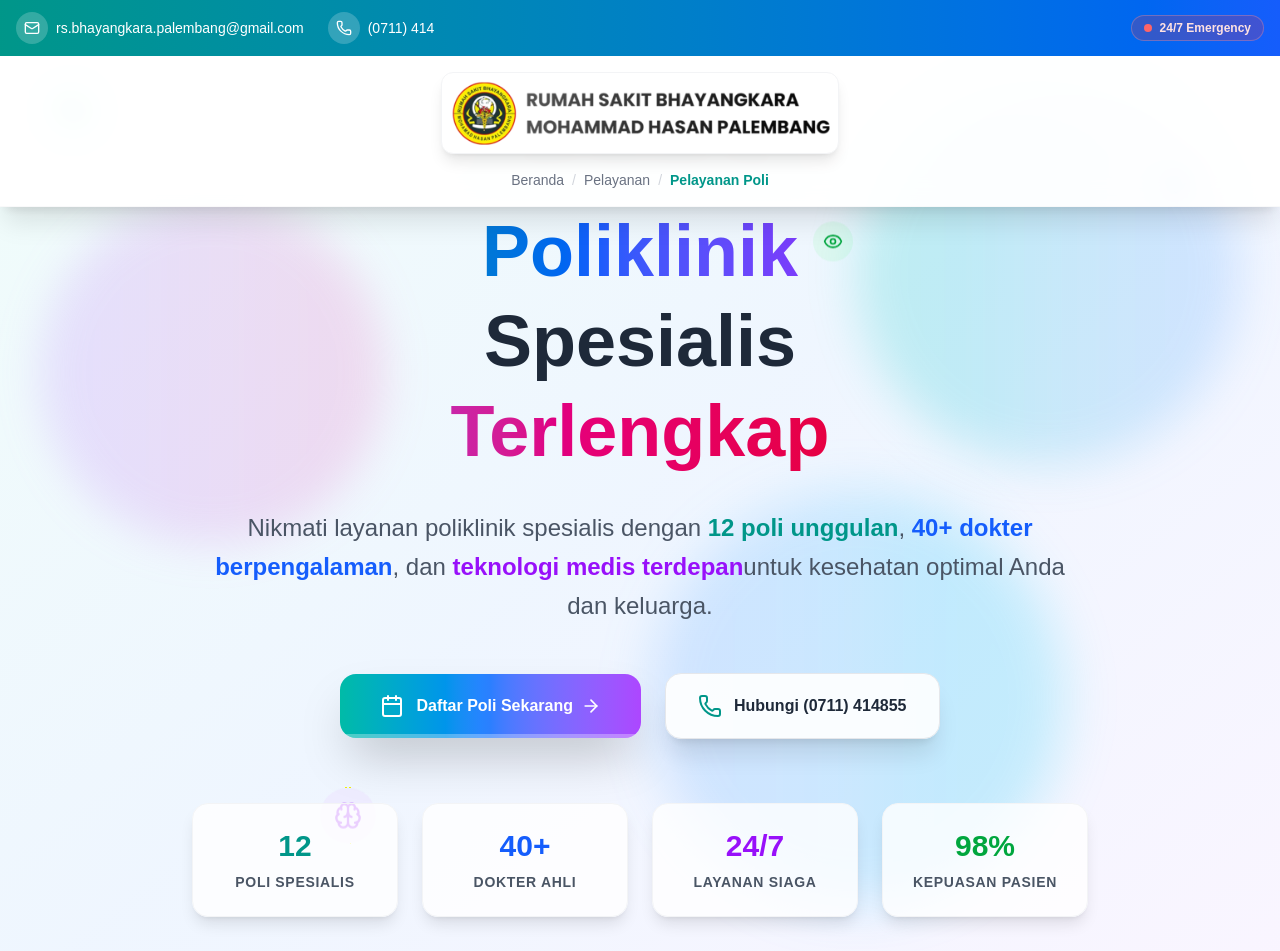
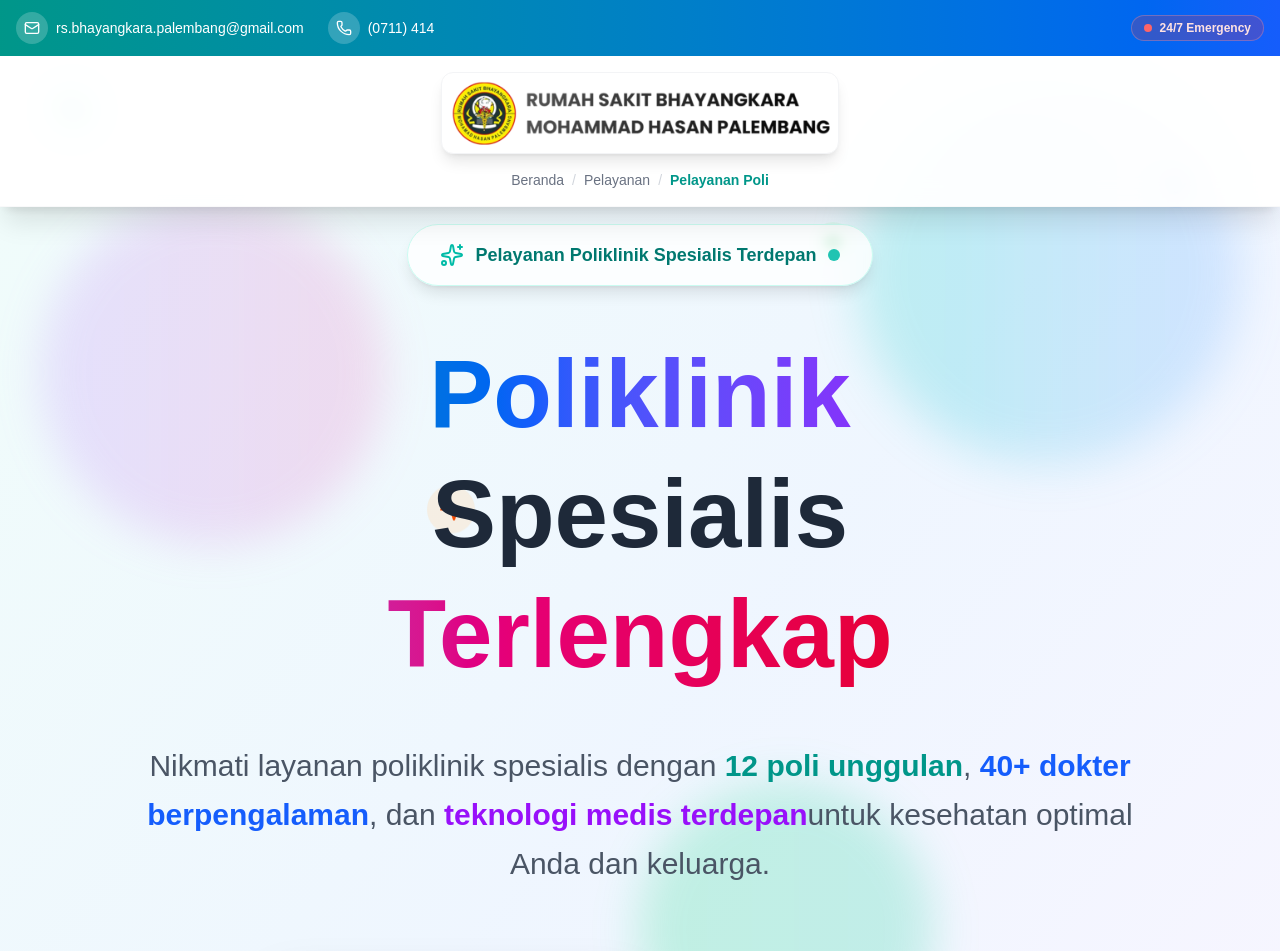
Before and after one commit to Kokorody/Web-profile-Bhayangkara, a Next.js app in the folder frontend/: page /pelayanan-poli in a window 1280 px wide. Shown: the top 951 px of the page. Built offline with nearby package versions, Linux system fonts and the light colour scheme.

Commit message:
enhance hero section layout and animations for improved visual appeal and user engagement

```diff
--- a/frontend/src/app/pelayanan-poli/page.tsx
+++ b/frontend/src/app/pelayanan-poli/page.tsx
@@ -619,7 +619,7 @@
       </header>
 
       {/* Hero Section */}
-      <section ref={heroRef} className="relative pt-32 pb-24 overflow-hidden">
+      <section ref={heroRef} className="relative pt-32 pb-32 md:pb-40 min-h-screen overflow-hidden">
         {/* Animated Background */}
         <div className="absolute inset-0 bg-gradient-to-br from-teal-50 via-blue-50 to-purple-50"></div>
 
@@ -637,24 +637,32 @@
           <div className="absolute top-60 right-1/3 w-10 h-10 bg-green-200/30 rounded-full animate-float animation-delay-3000">
             <Eye className="w-5 h-5 text-green-600 absolute top-1/2 left-1/2 transform -translate-x-1/2 -translate-y-1/2" />
           </div>
+          {/* Additional floating icons for bigger section */}
+          <div className="absolute bottom-60 right-16 w-18 h-18 bg-pink-200/30 rounded-full animate-float animation-delay-1000">
+            <Baby className="w-9 h-9 text-pink-600 absolute top-1/2 left-1/2 transform -translate-x-1/2 -translate-y-1/2" />
+          </div>
+          <div className="absolute top-1/3 left-1/3 w-12 h-12 bg-orange-200/30 rounded-full animate-float animation-delay-4000">
+            <Activity className="w-6 h-6 text-orange-600 absolute top-1/2 left-1/2 transform -translate-x-1/2 -translate-y-1/2" />
+          </div>
         </div>
 
         {/* Gradient Orbs */}
         <div className="absolute top-20 right-10 w-96 h-96 bg-gradient-to-r from-teal-400/20 to-blue-400/20 rounded-full mix-blend-multiply filter blur-xl animate-blob"></div>
         <div className="absolute top-40 left-10 w-96 h-96 bg-gradient-to-r from-purple-400/20 to-pink-400/20 rounded-full mix-blend-multiply filter blur-xl animate-blob animation-delay-2000"></div>
         <div className="absolute bottom-20 left-1/2 w-96 h-96 bg-gradient-to-r from-blue-400/20 to-cyan-400/20 rounded-full mix-blend-multiply filter blur-xl animate-blob animation-delay-4000"></div>
+        <div className="absolute top-1/2 right-1/4 w-80 h-80 bg-gradient-to-r from-green-400/20 to-emerald-400/20 rounded-full mix-blend-multiply filter blur-xl animate-blob animation-delay-3000"></div>
 
-        <div className="container mx-auto px-4 relative z-10">
-          <div className="text-center max-w-5xl mx-auto">
+        <div className="container mx-auto px-4 relative z-10 flex items-center justify-center min-h-screen">
+          <div className="text-center max-w-6xl mx-auto py-16 md:py-24">
             {/* Badge */}
-            <div className="inline-flex items-center px-6 py-3 bg-white/80 backdrop-blur-sm text-teal-700 rounded-full text-sm font-medium mb-8 shadow-lg border border-teal-100 hover:shadow-xl transition-all duration-300 animate-on-scroll">
-              <Sparkles className="w-5 h-5 mr-2 text-teal-500" />
+            <div className="inline-flex items-center px-8 py-4 bg-white/80 backdrop-blur-sm text-teal-700 rounded-full text-base md:text-lg font-medium mb-12 shadow-lg border border-teal-100 hover:shadow-xl transition-all duration-300 animate-on-scroll">
+              <Sparkles className="w-6 h-6 mr-3 text-teal-500" />
               <span className="font-semibold">Pelayanan Poliklinik Spesialis Terdepan</span>
-              <div className="ml-2 w-2 h-2 bg-teal-500 rounded-full animate-pulse"></div>
+              <div className="ml-3 w-3 h-3 bg-teal-500 rounded-full animate-pulse"></div>
             </div>
 
             {/* Main Heading */}
-            <h1 className="text-4xl md:text-6xl xl:text-7xl font-black text-gray-900 mb-6 md:mb-8 leading-tight animate-on-scroll">
+            <h1 className="text-5xl md:text-7xl xl:text-8xl font-black text-gray-900 mb-8 md:mb-12 leading-tight animate-on-scroll">
               <span className="text-transparent bg-clip-text bg-gradient-to-r from-teal-600 via-blue-600 to-purple-600 animate-gradient-x">
                 Poliklinik
               </span>
@@ -667,7 +675,7 @@
             </h1>
 
             {/* Subtitle */}
-            <p className="text-base md:text-xl xl:text-2xl text-gray-600 mb-8 md:mb-12 leading-relaxed max-w-4xl mx-auto animate-on-scroll">
+            <p className="text-lg md:text-2xl xl:text-3xl text-gray-600 mb-12 md:mb-16 leading-relaxed max-w-5xl mx-auto animate-on-scroll">
               Nikmati layanan poliklinik spesialis dengan
               <span className="font-bold text-teal-600"> 12 poli unggulan</span>,
               <span className="font-bold text-blue-600"> 40+ dokter berpengalaman</span>,
@@ -676,42 +684,42 @@
             </p>
 
             {/* CTA Buttons */}
-            <div className="flex flex-col sm:flex-row gap-4 md:gap-6 justify-center items-center mb-12 md:mb-16 animate-on-scroll">
-              <button className="group relative px-6 md:px-10 py-4 md:py-5 bg-gradient-to-r from-teal-500 via-blue-500 to-purple-500 text-white font-bold rounded-xl md:rounded-2xl shadow-2xl hover:shadow-teal-500/25 transition-all duration-500 transform hover:scale-105 hover:-translate-y-1 overflow-hidden w-full sm:w-auto">
+            <div className="flex flex-col sm:flex-row gap-6 md:gap-8 justify-center items-center mb-16 md:mb-20 animate-on-scroll">
+              <button className="group relative px-8 md:px-12 py-5 md:py-6 bg-gradient-to-r from-teal-500 via-blue-500 to-purple-500 text-white font-bold rounded-xl md:rounded-2xl shadow-2xl hover:shadow-teal-500/25 transition-all duration-500 transform hover:scale-105 hover:-translate-y-1 overflow-hidden w-full sm:w-auto text-lg md:text-xl">
                 <div className="absolute inset-0 bg-gradient-to-r from-purple-500 via-blue-500 to-teal-500 opacity-0 group-hover:opacity-100 transition-opacity duration-500"></div>
-                <span className="relative flex items-center justify-center text-sm md:text-base">
-                  <Calendar className="w-5 h-5 md:w-6 md:h-6 mr-2 md:mr-3" />
+                <span className="relative flex items-center justify-center">
+                  <Calendar className="w-6 h-6 md:w-7 md:h-7 mr-3 md:mr-4" />
                   Daftar Poli Sekarang
-                  <ArrowRight className="w-4 h-4 md:w-5 md:h-5 ml-2 group-hover:translate-x-1 transition-transform duration-300" />
+                  <ArrowRight className="w-5 h-5 md:w-6 md:h-6 ml-3 group-hover:translate-x-1 transition-transform duration-300" />
                 </span>
                 <div className="absolute bottom-0 left-0 w-full h-1 bg-white/30"></div>
               </button>
 
-              <button className="group relative px-6 md:px-8 py-4 md:py-5 bg-white/90 backdrop-blur-sm text-gray-800 font-semibold rounded-xl md:rounded-2xl shadow-xl hover:shadow-2xl transition-all duration-500 transform hover:scale-105 border border-gray-200 hover:border-teal-300 w-full sm:w-auto">
-                <span className="relative flex items-center justify-center text-sm md:text-base">
-                  <Phone className="w-5 h-5 md:w-6 md:h-6 mr-2 md:mr-3 text-teal-600" />
+              <button className="group relative px-8 md:px-10 py-5 md:py-6 bg-white/90 backdrop-blur-sm text-gray-800 font-semibold rounded-xl md:rounded-2xl shadow-xl hover:shadow-2xl transition-all duration-500 transform hover:scale-105 border border-gray-200 hover:border-teal-300 w-full sm:w-auto text-lg md:text-xl">
+                <span className="relative flex items-center justify-center">
+                  <Phone className="w-6 h-6 md:w-7 md:h-7 mr-3 md:mr-4 text-teal-600" />
                   Hubungi (0711) 414855
                 </span>
               </button>
             </div>
 
             {/* Quick Stats */}
-            <div className="grid grid-cols-2 md:grid-cols-4 gap-3 md:gap-6 max-w-4xl mx-auto animate-on-scroll">
-              <div className="bg-white/80 backdrop-blur-sm rounded-xl md:rounded-2xl p-4 md:p-6 shadow-lg hover:shadow-xl transition-all duration-300 border border-gray-100 hover:border-teal-200 group">
-                <div className="text-2xl md:text-3xl font-black text-teal-600 mb-1 md:mb-2 group-hover:scale-110 transition-transform duration-300">12</div>
-                <div className="text-xs md:text-sm font-semibold text-gray-600 uppercase tracking-wider">Poli Spesialis</div>
+            <div className="grid grid-cols-2 md:grid-cols-4 gap-4 md:gap-8 max-w-5xl mx-auto animate-on-scroll">
+              <div className="bg-white/80 backdrop-blur-sm rounded-2xl md:rounded-3xl p-6 md:p-8 shadow-lg hover:shadow-xl transition-all duration-300 border border-gray-100 hover:border-teal-200 group">
+                <div className="text-3xl md:text-4xl xl:text-5xl font-black text-teal-600 mb-2 md:mb-3 group-hover:scale-110 transition-transform duration-300">12</div>
+                <div className="text-sm md:text-base font-semibold text-gray-600 uppercase tracking-wider">Poli Spesialis</div>
               </div>
-              <div className="bg-white/80 backdrop-blur-sm rounded-xl md:rounded-2xl p-4 md:p-6 shadow-lg hover:shadow-xl transition-all duration-300 border border-gray-100 hover:border-blue-200 group">
-                <div className="text-2xl md:text-3xl font-black text-blue-600 mb-1 md:mb-2 group-hover:scale-110 transition-transform duration-300">40+</div>
-                <div className="text-xs md:text-sm font-semibold text-gray-600 uppercase tracking-wider">Dokter Ahli</div>
+              <div className="bg-white/80 backdrop-blur-sm rounded-2xl md:rounded-3xl p-6 md:p-8 shadow-lg hover:shadow-xl transition-all duration-300 border border-gray-100 hover:border-blue-200 group">
+                <div className="text-3xl md:text-4xl xl:text-5xl font-black text-blue-600 mb-2 md:mb-3 group-hover:scale-110 transition-transform duration-300">40+</div>
+                <div className="text-sm md:text-base font-semibold text-gray-600 uppercase tracking-wider">Dokter Ahli</div>
               </div>
-              <div className="bg-white/80 backdrop-blur-sm rounded-xl md:rounded-2xl p-4 md:p-6 shadow-lg hover:shadow-xl transition-all duration-300 border border-gray-100 hover:border-purple-200 group">
-                <div className="text-2xl md:text-3xl font-black text-purple-600 mb-1 md:mb-2 group-hover:scale-110 transition-transform duration-300">24/7</div>
-                <div className="text-xs md:text-sm font-semibold text-gray-600 uppercase tracking-wider">Layanan Siaga</div>
+              <div className="bg-white/80 backdrop-blur-sm rounded-2xl md:rounded-3xl p-6 md:p-8 shadow-lg hover:shadow-xl transition-all duration-300 border border-gray-100 hover:border-purple-200 group">
+                <div className="text-3xl md:text-4xl xl:text-5xl font-black text-purple-600 mb-2 md:mb-3 group-hover:scale-110 transition-transform duration-300">24/7</div>
+                <div className="text-sm md:text-base font-semibold text-gray-600 uppercase tracking-wider">Layanan Siaga</div>
               </div>
-              <div className="bg-white/80 backdrop-blur-sm rounded-xl md:rounded-2xl p-4 md:p-6 shadow-lg hover:shadow-xl transition-all duration-300 border border-gray-100 hover:border-green-200 group">
-                <div className="text-2xl md:text-3xl font-black text-green-600 mb-1 md:mb-2 group-hover:scale-110 transition-transform duration-300">98%</div>
-                <div className="text-xs md:text-sm font-semibold text-gray-600 uppercase tracking-wider">Kepuasan Pasien</div>
+              <div className="bg-white/80 backdrop-blur-sm rounded-2xl md:rounded-3xl p-6 md:p-8 shadow-lg hover:shadow-xl transition-all duration-300 border border-gray-100 hover:border-green-200 group">
+                <div className="text-3xl md:text-4xl xl:text-5xl font-black text-green-600 mb-2 md:mb-3 group-hover:scale-110 transition-transform duration-300">98%</div>
+                <div className="text-sm md:text-base font-semibold text-gray-600 uppercase tracking-wider">Kepuasan Pasien</div>
               </div>
             </div>
           </div>
```
